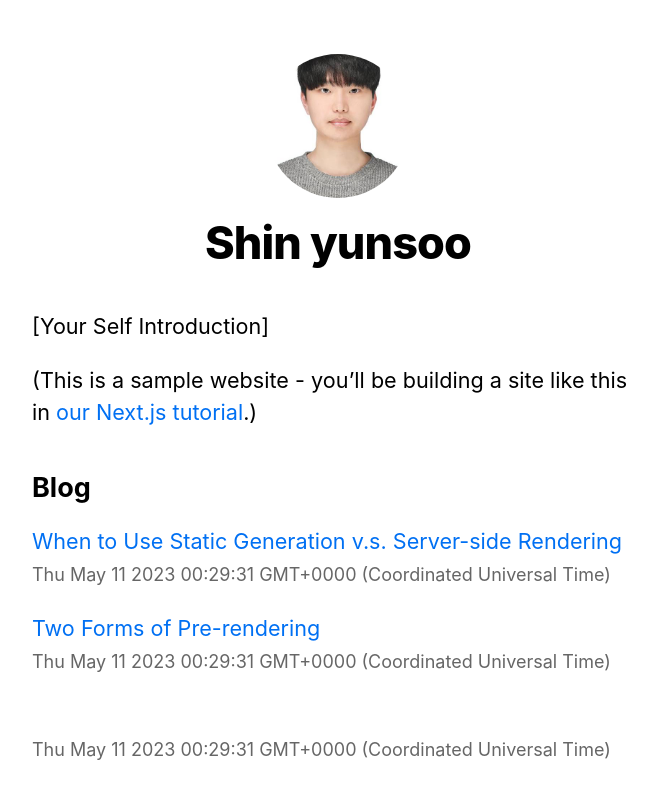
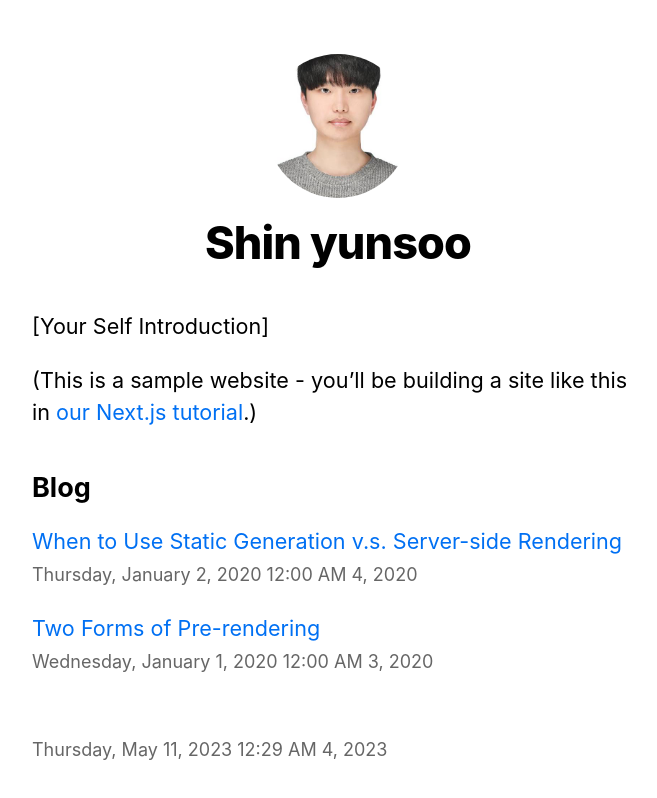
Before and after one commit to yunsoShin/next_blog, a Next.js app: page / in a window 1280 px wide. Shown: the top 798 px of the page, without its empty margins (302-959 px from the left). Built offline with nearby package versions, Linux system fonts and the light colour scheme.

Commit message:
moment upgrade

```diff
--- a/components/date.js
+++ b/components/date.js
@@ -1,7 +1,11 @@
 import { parseISO, format } from 'date-fns';
 import { ko } from 'date-fns/locale';
+import moment from 'moment';
+
 
 export default function PostDate({ dateString }) {
-  const Strdate = parseISO(dateString);
-  return <time dateTime={dateString}>{format(Strdate, 'LLLL d, yyyy',{ locale: ko })}</time>;
+  const date = moment(dateString);
+  const formattedDate = date.format('LLLL d, yyyy');
+
+  return <time dateTime={dateString}>{formattedDate}</time>;
 }
--- a/package.json
+++ b/package.json
@@ -9,6 +9,7 @@
     "date-fns": "^2.30.0",
     "fs": "^0.0.1-security",
     "gray-matter": "^4.0.3",
+    "moment": "^2.29.4",
     "next": "latest",
     "react": "18.2.0",
     "react-dom": "18.2.0",
--- a/pages/index.js
+++ b/pages/index.js
@@ -36,7 +36,7 @@ export default function Home({ allPostsData }) {
             <Link href={`/posts/${id}`}>{title}</Link>
             <br />
             <small className={utilStyles.lightText}>
-              <Date dateString={date} />
+              <PostDate dateString={date} />
             </small>
           </li>
           ))}
```
Also changed, not shown: 2 other files (tests, documents, lock files or other folders).
